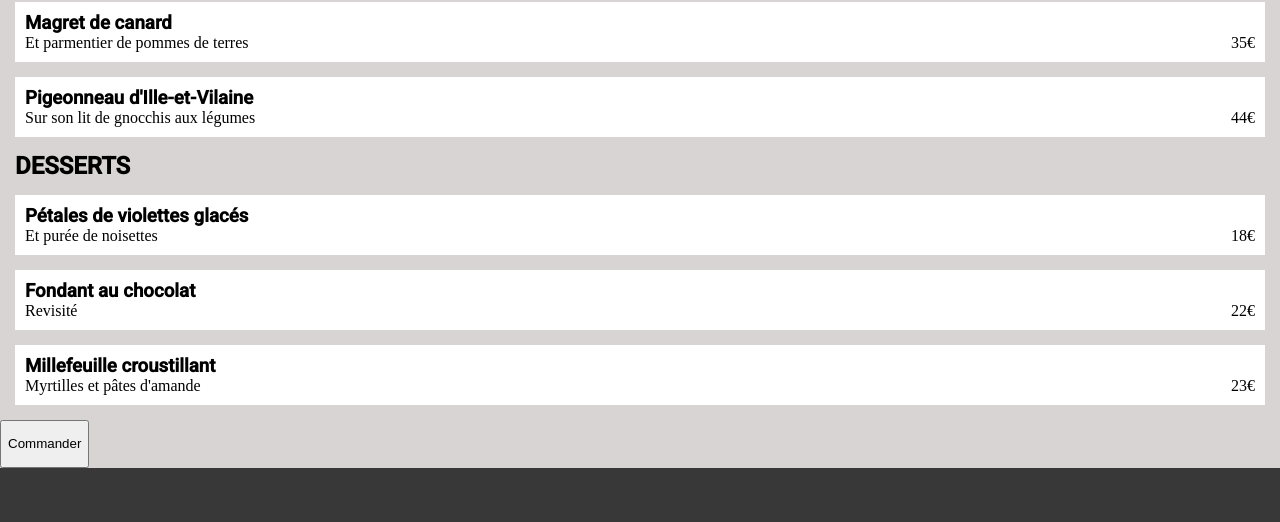
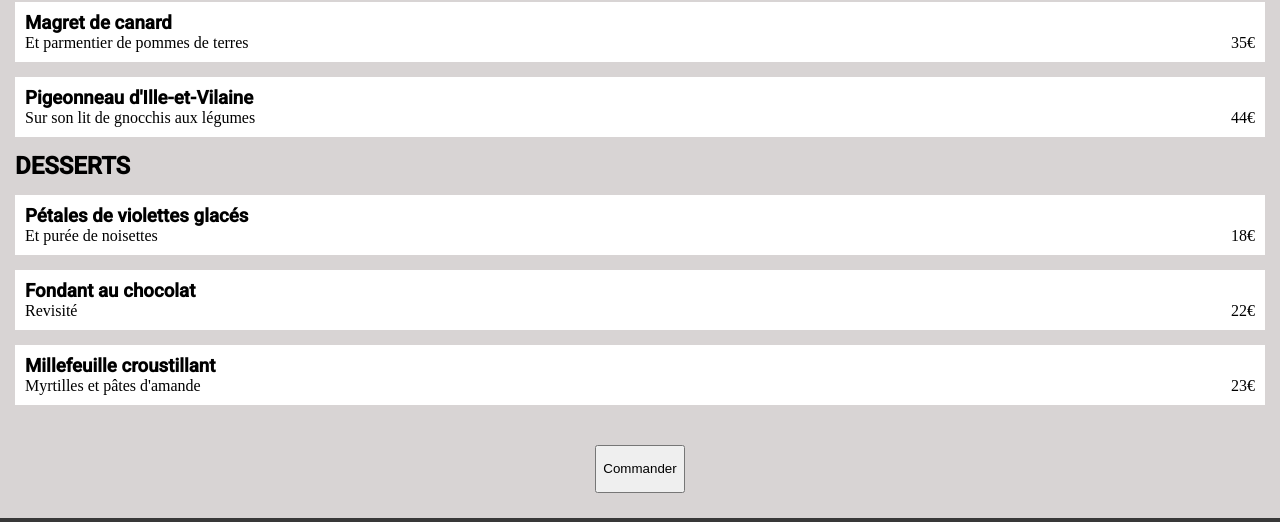
Before and after one commit to PuteauxTheo/P3_Puteaux_Theo, a website: page menu_La_Francaise.html in a window 1280 px wide. Shown: the part 1407-1929 px from the top of the page. Drawn offline with nearby package versions, Linux system fonts and the light colour scheme; files that its build step writes are made by us from their sources; a web font is replaced by a local one.

Commit message:
mise en place du button pour les menus

```diff
--- a/sass/components/_button.scss
+++ b/sass/components/_button.scss
@@ -6,3 +6,9 @@
     padding: 5px 20px;
 
 }
+
+.button__order{
+    display: flex;
+    justify-content: center;
+    padding: 25px 0px;
+}
```
